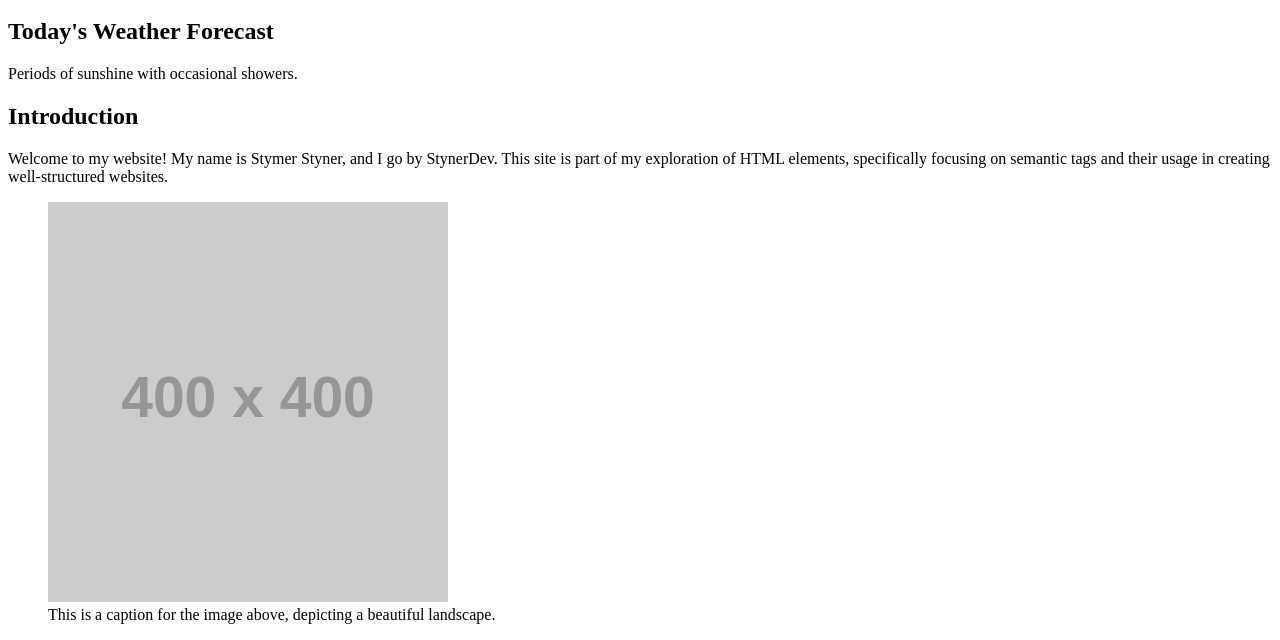
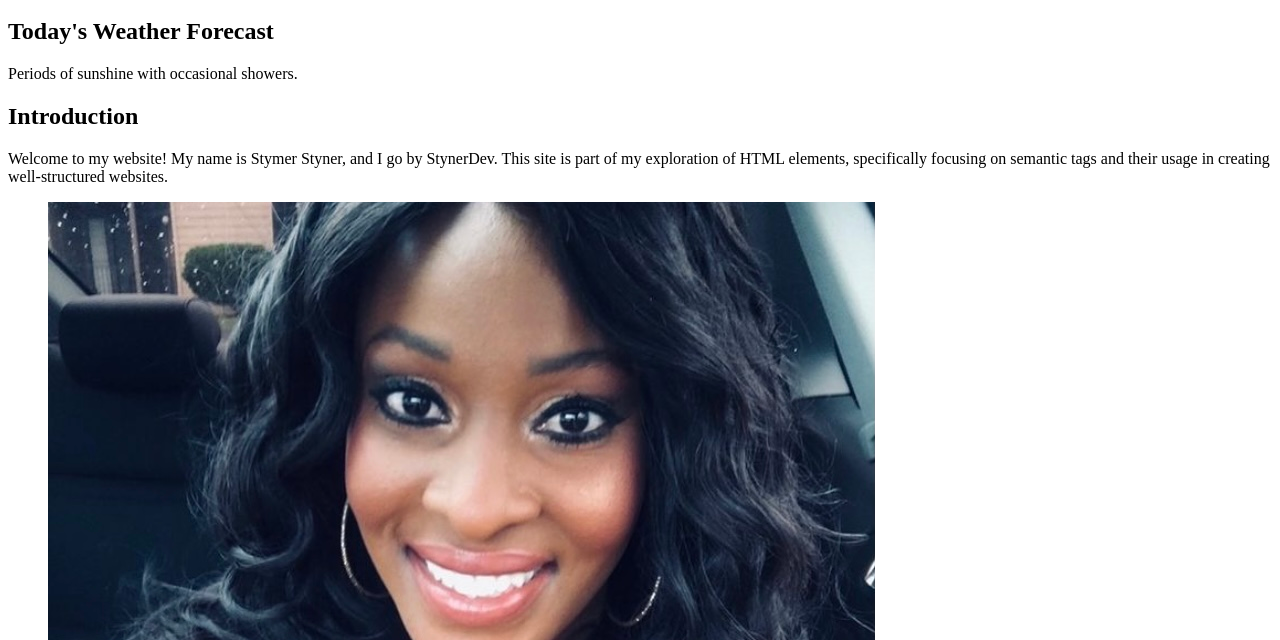
Before and after one commit to Styner2023/html-elements-exploration, a plain HTML site: page index.html in a window 1280 px wide. Shown: the part 136-776 px from the top of the page. Drawn offline with Linux system fonts and the light colour scheme; placeholder pictures from the web are drawn by us.

Commit message:
Updated index.html

```diff
--- a/index.html
+++ b/index.html
@@ -49,9 +49,9 @@
     <!-- The <figure> element is used to group media content and captions -->
     <figure>
         <!-- The <img> element embeds an image into the document -->
-        <img src="https://via.placeholder.com/400" alt="A beautiful landscape">
+        <img src="images/StynerDev.jpg" alt="Stymer Styner, Student of Prof. Mitchell Hudson">
         <!-- The <figcaption> element represents a caption or legend associated with the content of its parent <figure> -->
-        <figcaption>This is a caption for the image above, depicting a beautiful landscape.</figcaption>
+        <figcaption>This is a caption for the image above, depicting Stymer Styner, a student of Prof. Mitchell Hudson.</figcaption>
     </figure>
 
     <!-- Lists Section -->
```
Also changed, not shown: images/StynerDev.jpg (added).
